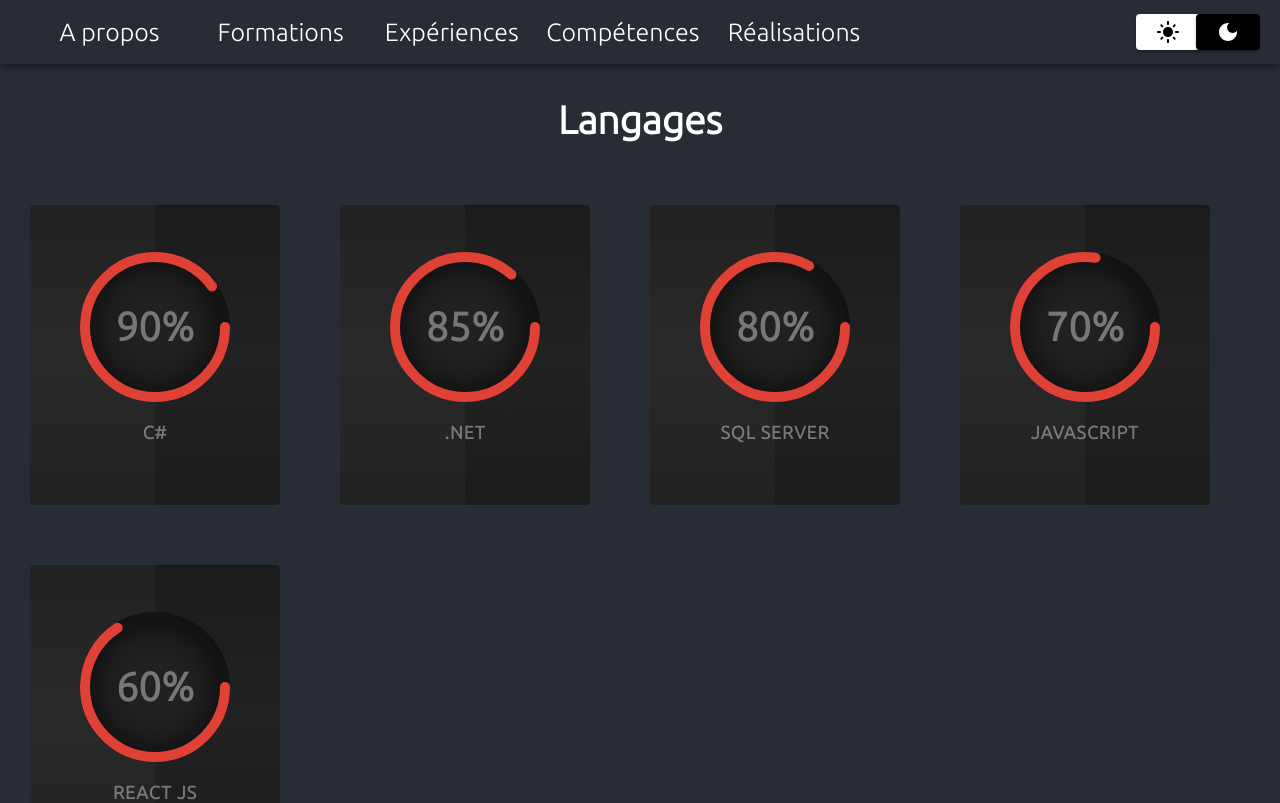
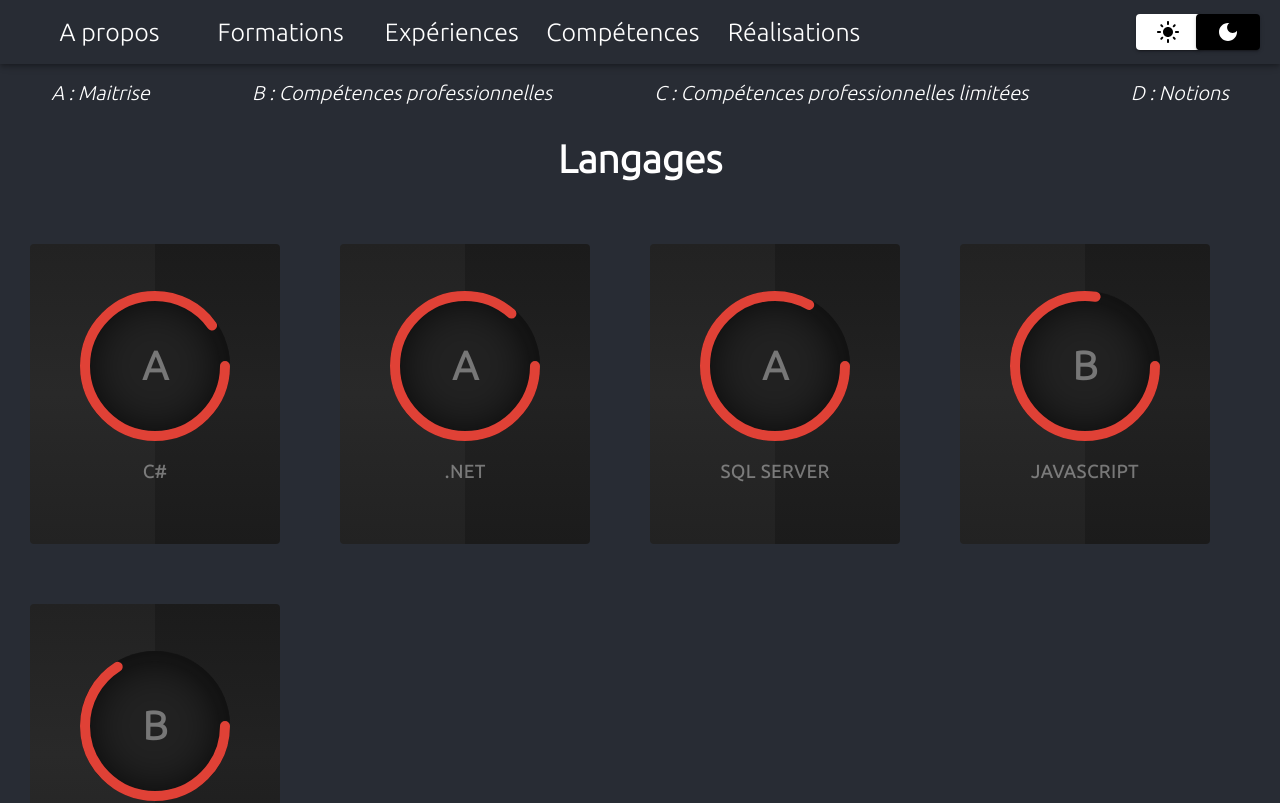
Before and after one commit to Meavela/cv-lou-bege, a React (Create React App) app: page /cv-lou-bege/competences in a window 1280 px wide. Shown: the top 803 px of the page. Built offline with nearby package versions, Linux system fonts and the light colour scheme.

Commit message:
💄Update competences pages

```diff
--- a/src/screens/Competences.js
+++ b/src/screens/Competences.js
@@ -1,22 +1,37 @@
 import * as React from 'react';
+import {Grid} from '@mui/material';
 import '../App.css';
 
 const competences = [
-    {"title": "C#", "pourcentage":"90", "colorstroke": "44", "category": "language"},
-    {"title": ".NET", "pourcentage":"85", "colorstroke": "60", "category": "language"},
-    {"title": "SQL Server", "pourcentage":"80", "colorstroke": "75", "category": "language"},
-    {"title": "Javascript", "pourcentage":"70", "colorstroke": "100", "category": "language"},
-    {"title": "React JS", "pourcentage":"60", "colorstroke": "150", "category": "language"},
-    {"title": "Visual Studio", "pourcentage":"90", "colorstroke": "44", "category": "tool"},
-    {"title": "Azure Devops", "pourcentage":"75", "colorstroke": "85", "category": "tool"},
-    {"title": "Git", "pourcentage":"70", "colorstroke": "100", "category": "tool"},
-    {"title": "NAO", "pourcentage":"70", "colorstroke": "100", "category": "tool"},
-    {"title": "Unity", "pourcentage":"65", "colorstroke": "125", "category": "tool"},
+    {"title": "C#", "pourcentage":"A", "colorstroke": "44", "category": "language"},
+    {"title": ".NET", "pourcentage":"A", "colorstroke": "60", "category": "language"},
+    {"title": "SQL Server", "pourcentage":"A", "colorstroke": "75", "category": "language"},
+    {"title": "Javascript", "pourcentage":"B", "colorstroke": "100", "category": "language"},
+    {"title": "React JS", "pourcentage":"B", "colorstroke": "150", "category": "language"},
+    {"title": "Visual Studio", "pourcentage":"A", "colorstroke": "44", "category": "tool"},
+    {"title": "Azure Devops", "pourcentage":"B", "colorstroke": "85", "category": "tool"},
+    {"title": "NAO", "pourcentage":"B", "colorstroke": "100", "category": "tool"},
+    {"title": "Unity", "pourcentage":"C", "colorstroke": "125", "category": "tool"},
+    {"title": "Git", "pourcentage":"C", "colorstroke": "222", "category": "tool"},
             ];
 
 function Competences() {
     return (
         <div className="App-header">
+            <Grid container style={{display:"flex",flexDirection:"row", fontStyle: "italic", fontSize: "20px", marginTop: "15px"}}>
+                <Grid item style={{marginLeft:"auto",marginRight:"auto"}}>
+                    A : Maitrise
+                </Grid>
+                <Grid item style={{marginLeft:"auto",marginRight:"auto"}}>
+                    B : Compétences professionnelles
+                </Grid>
+                <Grid item style={{marginLeft:"auto",marginRight:"auto"}}>
+                    C : Compétences professionnelles limitées
+                </Grid>
+                <Grid item style={{marginLeft:"auto",marginRight:"auto"}}>
+                    D : Notions
+                </Grid>
+            </Grid>
             <h2>Langages</h2>
             <div className="Competences">
                 {competences.map((comp) => (
@@ -43,7 +58,7 @@
                     <circle cx="70" cy="70" r="70" style={{strokeDashoffset:comp.colorstroke, stroke: '#e04136'}}></circle>
                     </svg>
                         <div className="num">
-                        <h2>{comp.pourcentage}<span>%</span></h2>
+                        <h2>{comp.pourcentage}</h2>
                         </div>
                 </div>
                     <h2 className="text">{comp.title}</h2>
```
